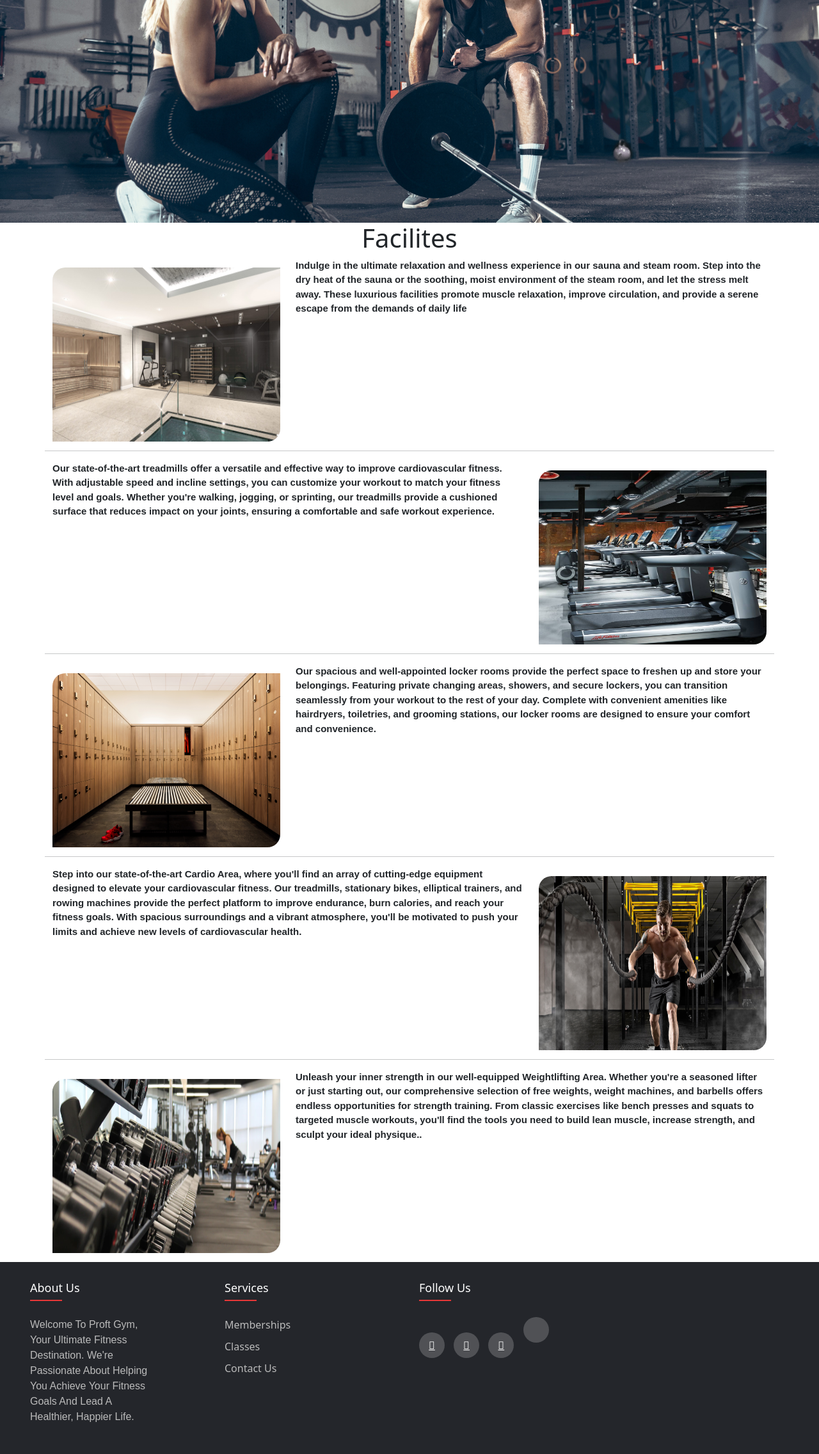
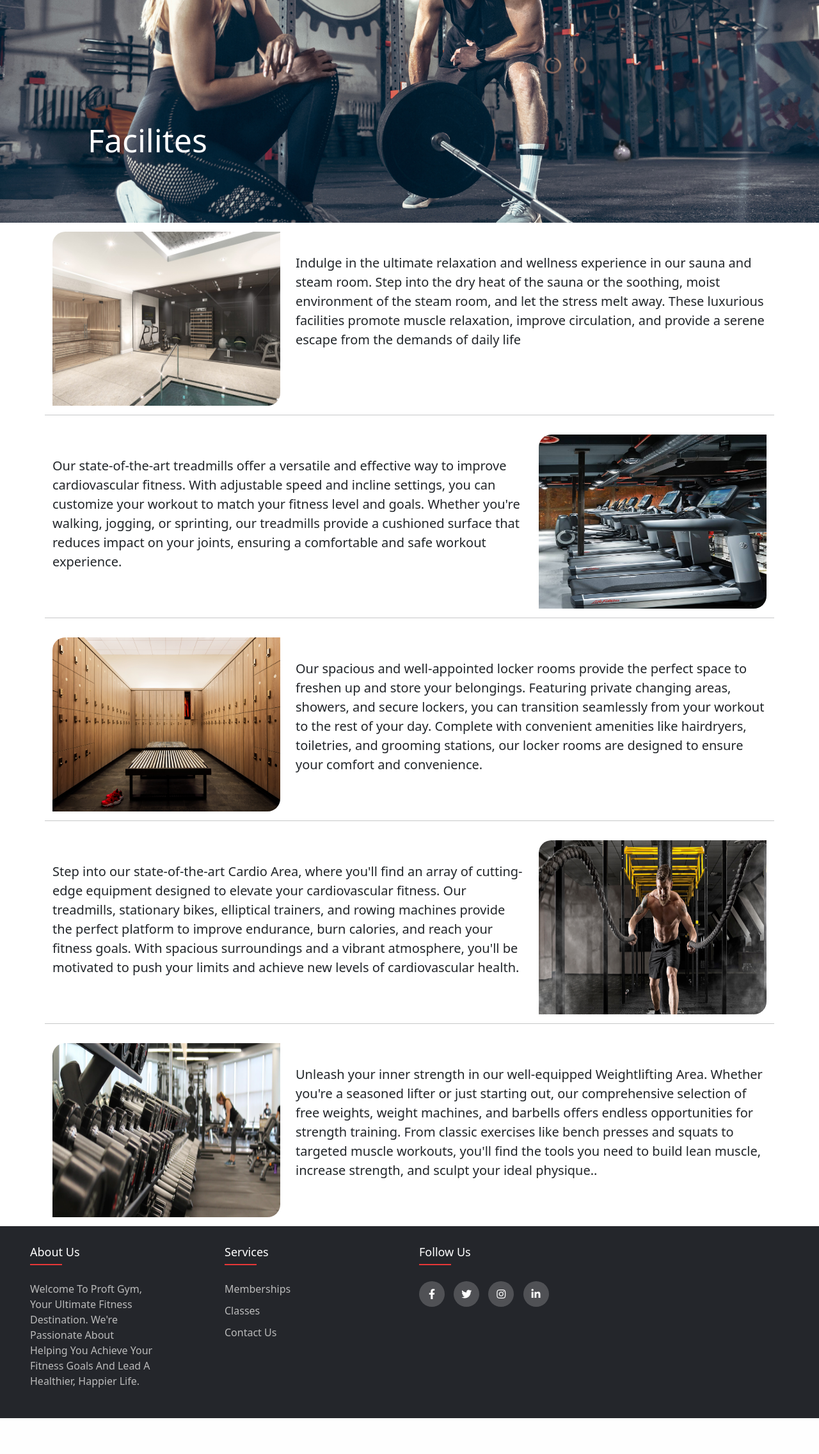
Before and after one commit to mohamedfareed244/Gym-Erp-System, a PHP site: page /views/facilities.php in a window 1280 px wide. Shown: the part 261-2533 px from the top of the page at 64% size. After the commit the page ends 2477 px from the top, so only its background shows below. Run offline with PHP 8.4, Linux system fonts and the light colour scheme.

Commit message:
incorrect imports

```diff
--- a/public/CSS/facilites.css
+++ b/public/CSS/facilites.css
@@ -1,25 +1,71 @@
-.facimgs{
+/* Main Content Start */
+/* image start */
+.main-img {
+    width: 100%;
+    height: auto;
+    max-height: 100vh;
+    object-fit: contain;
+    position: relative;
+
+}
+
+.img-text {
+    position: absolute;
+    top: 60%;
+    left: 18%;
+    transform: translate(-50%, -50%);
+    text-align: center;
+    padding: 20px;
+    background-color: transparent;
+}
+
+.img-text h1 {
+    font-size: 50px;
+    color: white;
+    margin: 0;
+}
+
+/* #welcome-image {
+    padding-bottom: 500px;
+} */
+
+/* For screens with a maximum width of 1084px */
+@media (max-width: 1084px) {
+    .main-img {
+        max-width: 100%;
+        height: auto;
+        display: block;
+    }
+
+    #welcome-image {
+        padding-bottom: 300px;
+        /* Adjust as needed */
+    }
+}
+
+/* Main Content End */
+.facimgs {
     overflow: hidden;
     height: 300px;
     padding: 14px;
     transition: .7s;
 
 }
-.facimgs:hover{
+
+.facimgs:hover {
     cursor: pointer;
-background-color: red;
-border-radius: 20px 0px 20px 0px;
+    background-color: red;
+    border-radius: 20px 0px 20px 0px;
 }
-.imgs{
+
+.imgs {
     width: 100%;
     height: 100%;
     border-radius: 20px 0px 20px 0px;
 }
-p{
-    font-weight: bold;
-    font-size: 15px;
-    font-family: sans-serif;
+
+.facilites-desc
+{
+    font-weight: 300;
+    font-size: 20px;
 }
-.classes{
-text-align: center;
-}
--- a/views/facilities.php
+++ b/views/facilities.php
@@ -9,11 +9,10 @@
     <!--css/icons/boostrap/jquery/fonts/images start-->
     <link rel="stylesheet" type="text/css" href="../public/CSS/header.css">
     <link rel="stylesheet" type="text/css" href="../public/CSS/footer.css">
-    <link rel="stylesheet" type="text/css" href="../public/CSS/index.css">
     <link rel="stylesheet" type="text/css" href="../public/CSS/facilites.css">
     <link href="https://cdn.jsdelivr.net/npm/remixicon@2.5.0/fonts/remixicon.css" rel="stylesheet">
     <link rel="stylesheet" href="http://code.ionicframework.com/ionicons/2.0.1/css/ionicons.min.css">
-    <link rel='stylesheet' href='https://cdnjs.cloudflare.com/ajax/libs/font-awesome/4.7.0/css/font-awesome.min.css'>
+    <link rel="stylesheet" type="text/css" href="https://cdnjs.cloudflare.com/ajax/libs/font-awesome/5.15.1/css/all.min.css">
     <link rel="stylesheet" href="https://fonts.googleapis.com/css2?family=Material+Symbols+Outlined:opsz,wght,FILL,GRAD@48,400,0,0" />
     <script src="https://code.jquery.com/jquery-3.7.0.js" integrity="sha256-JlqSTELeR4TLqP0OG9dxM7yDPqX1ox/HfgiSLBj8+kM=" crossorigin="anonymous"></script>
     <!--css/icons/boostrap/jquery/fonts/images end-->
@@ -32,7 +31,7 @@
         <img src="../public/Images/bckgrnd2.jpg" alt="Home Image" class="main-img">
         <div class="img-text">
             <!-- title over image -->
-            <h1 class="classes">Facilites</h1>
+            <h1>Facilites</h1>
         </div>
     </section>
     <div class="container">
@@ -40,12 +39,12 @@
             <div class="col-lg-4 col-xl-4 facimgs col align-self-center">
                 <img src="../public/Images/spa.jpeg" alt="" class="imgs">
             </div>
-            <div class="col-lg-8 ">
-                <p>Indulge in the ultimate relaxation and wellness experience in our sauna and steam room. Step into the dry heat of the sauna or the soothing, moist environment of the steam room, and let the stress melt away. These luxurious facilities promote muscle relaxation, improve circulation, and provide a serene escape from the demands of daily life</p>
+            <div class="col-lg-8 py-5">
+                <p class="facilites-desc">Indulge in the ultimate relaxation and wellness experience in our sauna and steam room. Step into the dry heat of the sauna or the soothing, moist environment of the steam room, and let the stress melt away. These luxurious facilities promote muscle relaxation, improve circulation, and provide a serene escape from the demands of daily life</p>
             </div>
             <hr>
-            <div class="col-lg-8 ">
-                <p>Our state-of-the-art treadmills offer a versatile and effective way to improve cardiovascular fitness. With adjustable speed and incline settings, you can customize your workout to match your fitness level and goals. Whether you're walking, jogging, or sprinting, our treadmills provide a cushioned surface that reduces impact on your joints, ensuring a comfortable and safe workout experience.</p>
+            <div class="col-lg-8 py-5">
+                <p class="facilites-desc">Our state-of-the-art treadmills offer a versatile and effective way to improve cardiovascular fitness. With adjustable speed and incline settings, you can customize your workout to match your fitness level and goals. Whether you're walking, jogging, or sprinting, our treadmills provide a cushioned surface that reduces impact on your joints, ensuring a comfortable and safe workout experience.</p>
             </div>
 
             <div class="col-lg-4 col-xl-4 facimgs col align-self-center">
@@ -55,14 +54,14 @@
             <div class="col-lg-4 col-xl-4 facimgs col align-self-center">
                 <img src="../public/Images/lockers.jpeg" alt="" class="imgs">
             </div>
-            <div class="col-lg-8 ">
-                <p>Our spacious and well-appointed locker rooms provide the perfect space to freshen up and store your belongings. Featuring private changing areas,
+            <div class="col-lg-8 py-5">
+                <p class="facilites-desc">Our spacious and well-appointed locker rooms provide the perfect space to freshen up and store your belongings. Featuring private changing areas,
                     showers, and secure lockers, you can transition seamlessly from your workout to the rest of your day. Complete with convenient amenities like hairdryers, toiletries,
                     and grooming stations, our locker rooms are designed to ensure your comfort and convenience.</p>
             </div>
             <hr>
-            <div class="col-lg-8 ">
-                <p>Step into our state-of-the-art Cardio Area, where you'll find an array of cutting-edge equipment designed to elevate
+            <div class="col-lg-8 py-5">
+                <p class="facilites-desc">Step into our state-of-the-art Cardio Area, where you'll find an array of cutting-edge equipment designed to elevate
                     your cardiovascular fitness. Our treadmills, stationary bikes, elliptical trainers, and rowing machines provide the
                     perfect platform to improve endurance, burn calories, and reach your fitness goals. With spacious surroundings and a vibrant atmosphere,
                     you'll be motivated to push your limits and achieve new levels of cardiovascular health.</p>
@@ -76,8 +75,8 @@
             <div class="col-lg-4 col-xl-4 facimgs col align-self-center">
                 <img src="../public/Images/free_weight.webp" alt="" class="imgs">
             </div>
-            <div class="col-lg-8 ">
-                <p>Unleash your inner strength in our well-equipped Weightlifting Area. Whether you're a
+            <div class="col-lg-8 py-5">
+                <p class="facilites-desc">Unleash your inner strength in our well-equipped Weightlifting Area. Whether you're a
                     seasoned lifter or just starting out, our comprehensive selection of free weights,
                     weight machines, and barbells offers endless opportunities for strength training.
                     From classic exercises like bench presses and squats to targeted muscle workouts, you'll
@@ -85,7 +84,9 @@
             </div>
         </div>
     </div>
+
     <?php include("../partials/footer.php") ?>
+
 </body>
 
 </html>
```
